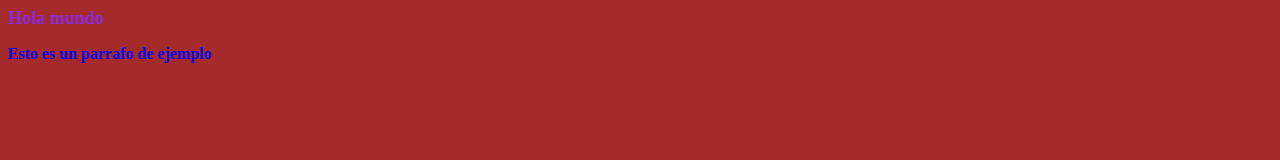
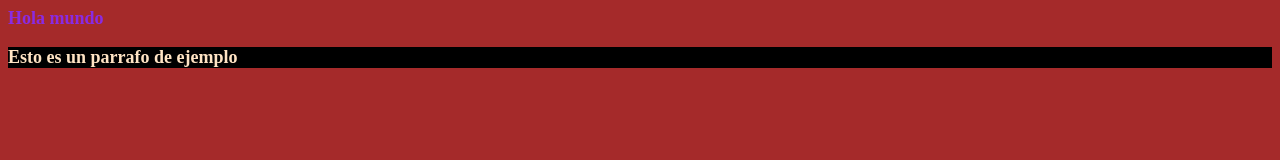
Before and after one commit to CristianEnriqueRosasOrtiz/Curso-Git-Versionamiento, a plain HTML site: page index.html in a window 1280 px wide. Drawn offline with Linux system fonts and the light colour scheme.

Commit message:
Color de letra y fuente a p1

```diff
--- a/Estilos/Estilo.css
+++ b/Estilos/Estilo.css
@@ -9,3 +9,8 @@ h1{
     font-size: large;
     font-weight: bold;
 }
+p{
+    background-color: black;
+    color: bisque;
+    font-size: large;
+}
```
